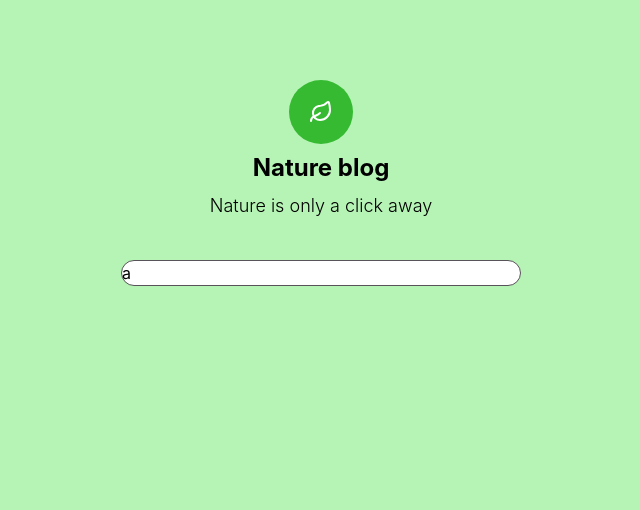
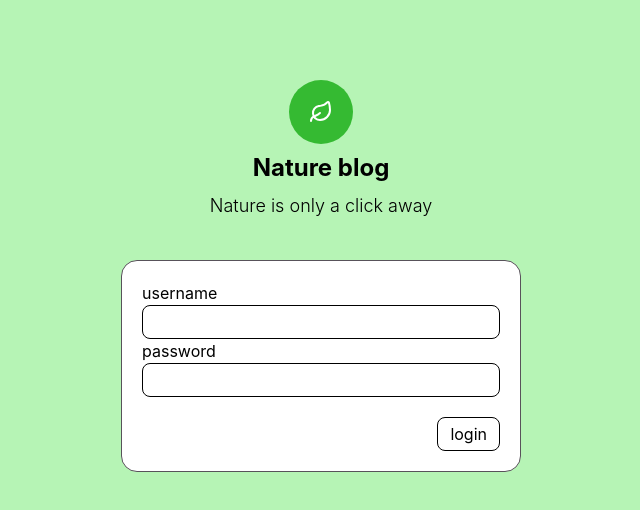
Before and after one commit to Lasis7/thesis, a React (Vite) app: page / in a window 1280 px wide. Shown: the top 510 px of the page, without its empty margins (319-959 px from the left). Built offline with nearby package versions, Linux system fonts and the light colour scheme.

Commit message:
finished login page for most parts

```diff
--- a/src/App.jsx
+++ b/src/App.jsx
@@ -9,7 +9,7 @@ function App() {
   return (
     <>
       <div className="flex justify-center flex-col">
-        {!user ? <LoginForm setUser={setUser} /> : <div></div>}
+        {!user ? <LoginForm setUser={setUser} /> : <div>hello {user}</div>}
       </div>
     </>
   );
--- a/src/components/Login.jsx
+++ b/src/components/Login.jsx
@@ -21,9 +21,36 @@ const LoginForm = ({ setUser }) => {
         <h1 className="text-2xl font-bold">Nature blog</h1>
         <p className="text-lg font-light">Nature is only a click away</p>
       </div>
-      <div className="flex items-center justify-center">
-        <div className="bg-white w-[17rem] md:w-[25rem] my-10 border-[#58525A] border-1 rounded-2xl">
-          a
+      <div className="flex flex-col items-center justify-center">
+        <div className="bg-white w-[17rem] md:w-[25rem] my-10 border-[#58525A] border-1 rounded-2xl p-5">
+          <form onSubmit={handleLogin}>
+            <div className="flex flex-col">
+              <label>username</label>
+              <input
+                className="p-1 border-1 rounded-lg"
+                type="text"
+                value={username}
+                onChange={(event) => setUsername(event.target.value)}
+              />
+            </div>
+            <div className="flex flex-col">
+              <label>password</label>
+              <input
+                className="p-1 border-1 rounded-lg"
+                type="text"
+                value={password}
+                onChange={(event) => setPassword(event.target.value)}
+              />
+            </div>
+            <div className="flex justify-end">
+              <button
+                className="border-1 px-3 py-1 rounded-lg cursor-pointer mt-5"
+                type="submit"
+              >
+                login
+              </button>
+            </div>
+          </form>
         </div>
       </div>
     </>
```
